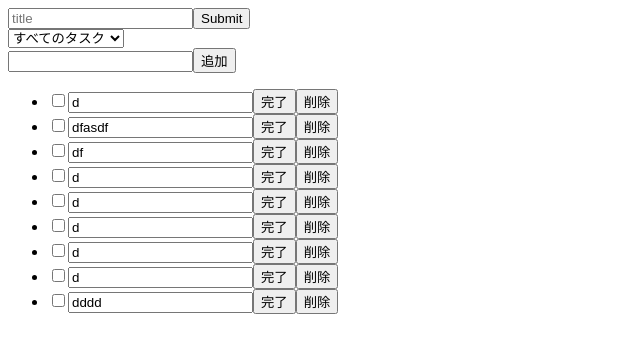
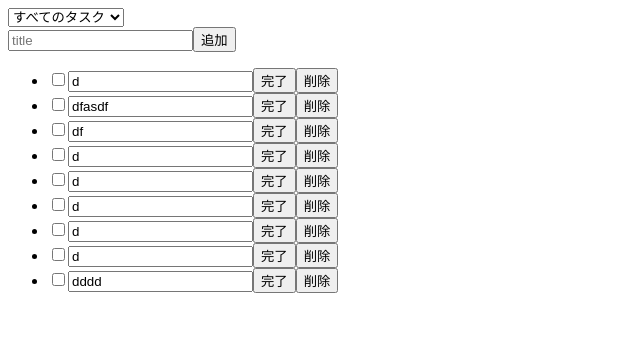
Before and after one commit to NakuraTakatsugu/Nakura_React_Todo, a React (Vite) app in the folder React_Todo/: page / in a window 1280 px wide. Shown: the top 352 px of the page, without its empty margins (0-640 px from the left). Built offline with nearby package versions, Linux system fonts and the light colour scheme; data requests are answered from the project's data file.

Commit message:
[refactor]RHFを使って追加部分を表示

```diff
--- a/React_Todo/src/components/TodoApp/TodoApp.jsx
+++ b/React_Todo/src/components/TodoApp/TodoApp.jsx
@@ -48,11 +48,6 @@ export const TodoApp = () => {
 
   return (
     <div>
-      <form onSubmit={handleSubmit(onSubmit)}>
-        <input type="text" placeholder="title" {...register("title", {required: true, max: 30, maxLength: 26})} />
-
-        <input type="submit" />
-      </form>
       <Filter onChange={handleFilter} />
       {filter === 'discarded' ? (
         <button
@@ -63,14 +58,23 @@ export const TodoApp = () => {
         </button>
       ) : (
         filter !== 'completed' && (
-          <InputTodo
-            text={text}
-            onChange={handleChange}
-            onSubmit={async(e) => {
-              await handleSubmit(e, text);
-              handleReset();
-            }}
-          />
+          // <InputTodo
+          //   text={text}
+          //   onChange={handleChange}
+          //   onSubmit={async(e) => {
+          //     await handleSubmit(e, text);
+          //     handleReset();
+          //   }}
+          // />
+          <form onSubmit={async(data) => {
+            await handleSubmit(data.text);
+            handleReset();
+          }}>
+        <input type="text" placeholder="title"
+          {...register("title", { required: true, max: 30, maxLength: 26 })}
+        />
+        <input type="submit" value="追加"/>
+      </form>
         )
       )}
       <ul>
```
